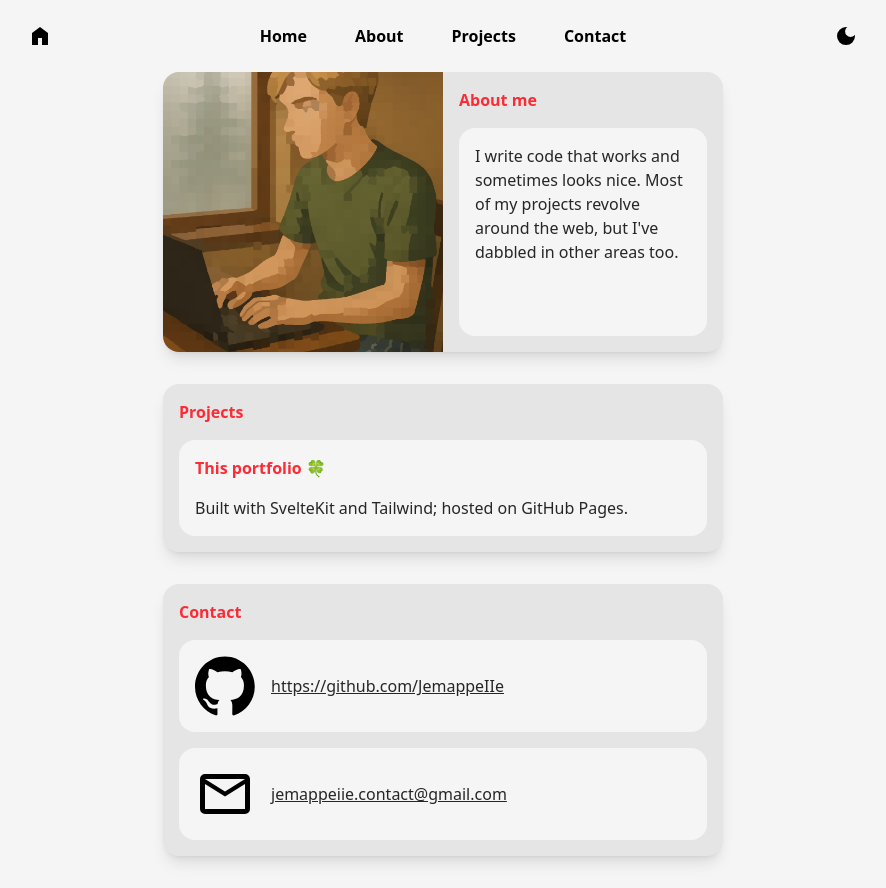
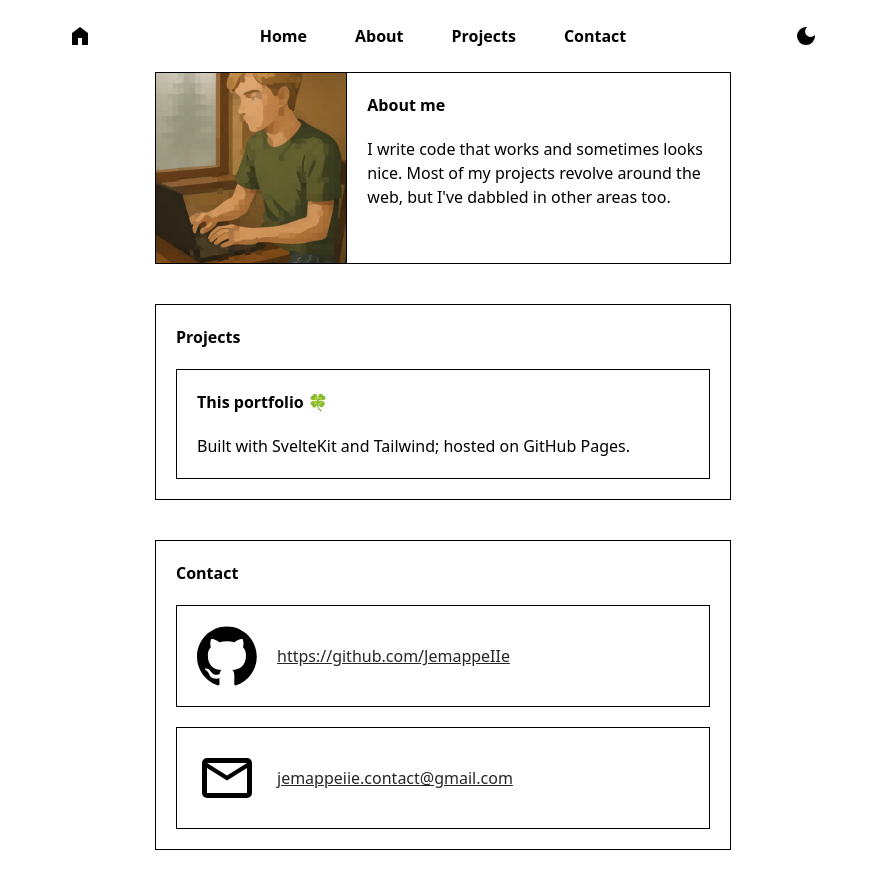
Before and after one commit to JemappeIIe/JemappeIIe.github.io, a SvelteKit app: page / in a window 1280 px wide. Shown: the whole page, without its empty margins (197-1083 px from the left). Built offline with nearby package versions, Linux system fonts and the light colour scheme; a web font is replaced by a local one.

Commit message:
Rework css

```diff
--- a/src/app.css
+++ b/src/app.css
@@ -19,6 +19,10 @@
     @apply fill-white dark:fill-black;
 }
 
+.content-box {
+    @apply flex gap-5 lg:min-w-fit;
+}
+
 .nav-item {
     @apply text-center font-semibold p-1 text-black hover:bg-black hover:text-white dark:text-white dark:hover:bg-white dark:hover:text-black;
 }
--- a/src/app.html
+++ b/src/app.html
@@ -7,7 +7,7 @@
 		%sveltekit.head%
 	</head>
 
-	<body data-sveltekit-preload-data="hover" class="bg-neutral-100 dark:bg-neutral-900">
+	<body data-sveltekit-preload-data="hover" class="bg-white dark:bg-black">
 		<script src="%sveltekit.assets%/scripts/theme.js"></script>
 		<div style="display: contents">%sveltekit.body%</div>
 	</body>
--- a/src/routes/+layout.svelte
+++ b/src/routes/+layout.svelte
@@ -7,7 +7,7 @@
 
 <Header />
 
-<div class="m-auto mb-8 flex max-w-9/10 justify-center">
+<div class="m-auto mb-5 flex max-w-9/10 justify-center">
 	{@render children()}
 </div>
 
--- a/src/routes/+page.svelte
+++ b/src/routes/+page.svelte
@@ -4,48 +4,40 @@
 	import mailIcon from '$lib/icons/mail.svg?raw';
 </script>
 
-<div class="flex max-w-140 flex-col gap-8">
-	<div id="about" class="flex h-fit rounded-2xl bg-neutral-200 shadow-lg dark:bg-neutral-800">
+<div class="flex flex-col gap-10 lg:w-1/2">
+	<div id="about" class="content-box border-1 border-black dark:border-white">
 		<img
 			alt="Me"
 			src="{base}/images/about/upper.png"
-			class="max-w-1/2 rounded-l-2xl object-cover"
+			class="w-50 max-w-1/3 border-r-1 border-black object-cover dark:border-white"
 		/>
-		<div class="flex flex-col p-4">
-			<h1 class="mb-4 font-bold text-red-500 dark:text-indigo-500">About me</h1>
-			<p
-				class="h-full rounded-2xl bg-neutral-100 p-4 text-neutral-800 dark:bg-neutral-900 dark:text-neutral-100"
-			>
+		<div class="flex flex-col gap-5 py-5 pr-5">
+			<h1 class="font-bold text-black dark:text-white">About me</h1>
+			<p class="text-black dark:text-white">
 				I write code that works and sometimes looks nice. Most of my projects revolve around the
 				web, but I've dabbled in other areas too.
 			</p>
 		</div>
 	</div>
-	<div
-		id="projects"
-		class="flex flex-col gap-4 rounded-2xl bg-neutral-200 p-4 shadow-lg dark:bg-neutral-800"
-	>
-		<h1 class="font-bold text-red-500 dark:text-indigo-500">Projects</h1>
-		<div id="project-1" class="rounded-2xl bg-neutral-100 p-4 dark:bg-neutral-900">
-			<h2 class="mb-4 font-bold text-red-500 dark:text-indigo-500">This portfolio 🍀</h2>
-			<p class="text-neutral-800 dark:text-neutral-100">
+	<div id="projects" class="content-box flex-col border-1 border-black p-5 dark:border-white">
+		<h1 class="font-bold text-black dark:text-white">Projects</h1>
+		<div id="project-1" class="border-1 border-black p-5 dark:border-white">
+			<h2 class="mb-5 font-bold text-black dark:text-white">This portfolio 🍀</h2>
+			<p class="text-black dark:text-white">
 				Built with SvelteKit and Tailwind; hosted on GitHub Pages.
 			</p>
 		</div>
 	</div>
-	<div
-		id="contact"
-		class="flex flex-col gap-4 rounded-2xl bg-neutral-200 p-4 shadow-lg dark:bg-neutral-800"
-	>
-		<h1 class="font-bold text-red-500 dark:text-indigo-500">Contact</h1>
+	<div id="contact" class="content-box flex-col border-1 border-black p-5 dark:border-white">
+		<h1 class="font-bold text-black dark:text-white">Contact</h1>
 		<div
-			class="flex items-center gap-4 rounded-2xl bg-neutral-100 p-4 text-neutral-800 underline dark:bg-neutral-900 dark:text-neutral-100 [&>svg]:size-15"
+			class="flex items-center gap-5 border-1 border-black p-5 text-neutral-800 underline dark:border-white dark:text-white [&>svg]:size-15"
 		>
 			{@html gitHubIcon}
 			https://github.com/JemappeIIe
 		</div>
 		<div
-			class="flex items-center gap-4 rounded-2xl bg-neutral-100 p-4 text-neutral-800 underline dark:bg-neutral-900 dark:text-neutral-100 [&>svg]:size-15"
+			class="flex items-center gap-5 border-1 border-black p-5 text-neutral-800 underline dark:border-white dark:text-white [&>svg]:size-15"
 		>
 			{@html mailIcon}
 			jemappeiie.contact@gmail.com
--- a/src/routes/components/Header.svelte
+++ b/src/routes/components/Header.svelte
@@ -55,7 +55,7 @@
 <header class="flex flex-col items-center">
 	<!-- Navbar -->
 	<nav
-		class="relative flex w-full items-center justify-between bg-neutral-100 p-5 lg:w-fit lg:gap-50 dark:bg-neutral-900"
+		class="relative flex w-full items-center justify-between bg-inherit p-5 lg:w-1/2 lg:min-w-fit lg:gap-40"
 	>
 		<a aria-label="Home" href="{base}/" class="icon-box">
 			{@html homeIcon}
```
